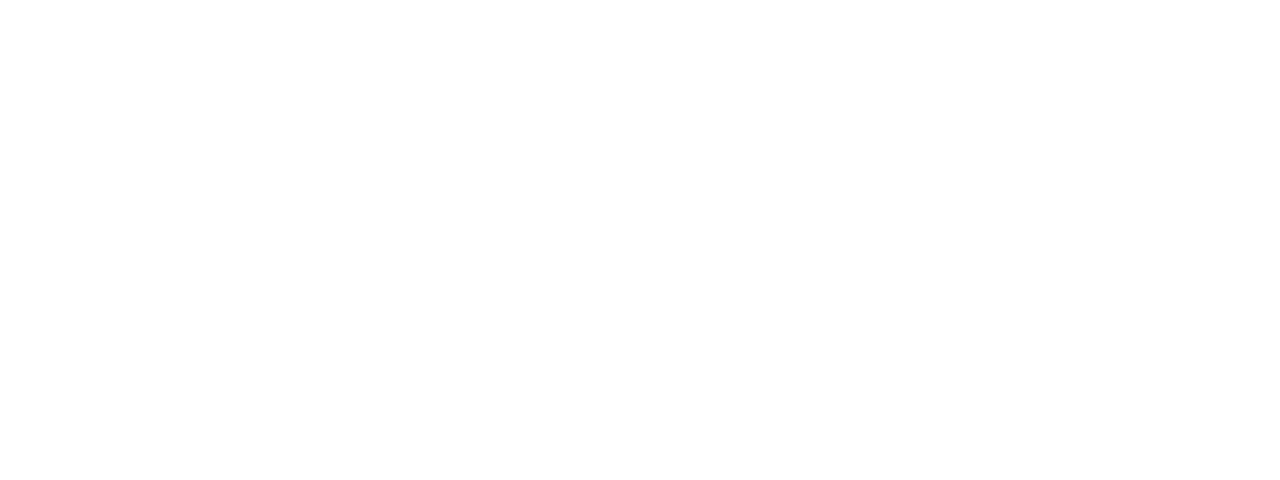
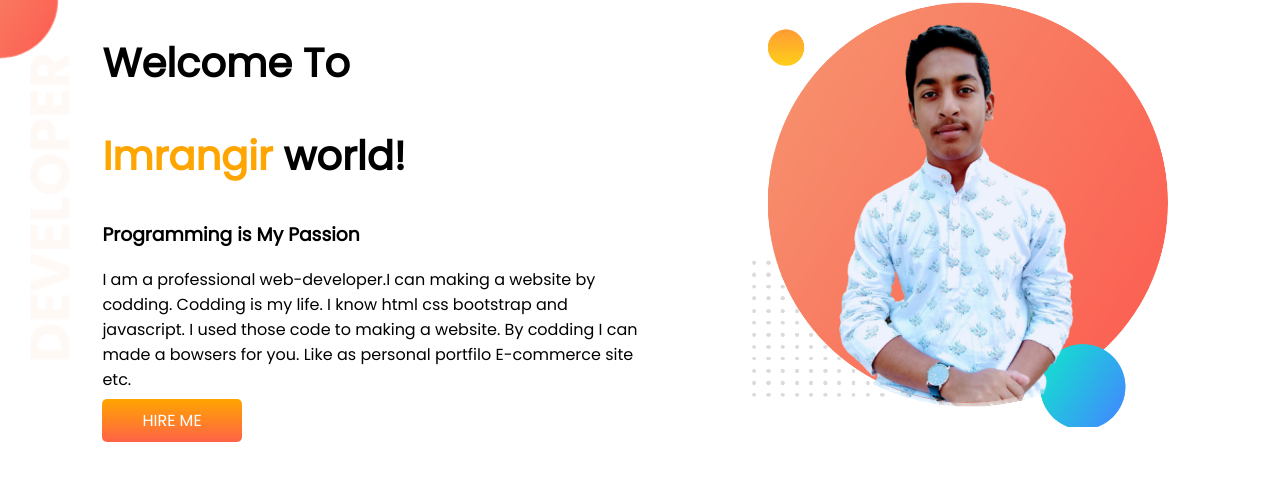
Before and after one commit to ImrangirHossain/Developer-portfilo, a plain HTML site: page index.html in a window 1280 px wide. Drawn offline with Linux system fonts and the light colour scheme.

Commit message:
first section complete

```diff
--- a/index.html
+++ b/index.html
@@ -4,10 +4,24 @@
     <meta charset="UTF-8">
     <meta http-equiv="X-UA-Compatible" content="IE=edge">
     <meta name="viewport" content="width=device-width, initial-scale=1.0">
+    <link rel="preconnect" href="https://fonts.googleapis.com">
+    <link rel="preconnect" href="https://fonts.gstatic.com" crossorigin>
+    <link href="https://fonts.googleapis.com/css2?family=Poppins&display=swap" rel="stylesheet">
     <title>Imrangir Portfilo</title>
     <link rel="stylesheet" href="style.css">
 </head>
 <body>
-
+    <section class="bg-img">
+    <div class="harf-width">
+    <h1>Welcome To </h1>
+    <h1><span class="font-color"> Imrangir</span> world!</h1>
+    <h3>Programming is My Passion</h3>
+    <p>I am a professional web-developer.I can making a website by codding. Codding is my life. I know html css bootstrap and javascript. I used those code to making a website. By codding I can made a bowsers for you. Like as personal portfilo E-commerce site etc. </p>
+    <a target="blank" href="https://www.linkedin.com/feed/">HIRE ME</a>
+    </div>
+    <div class="harf-width">
+        <img  src="images/imrangir-portfilo.png" alt="Images">
+    </div>
+    </section>
 </body>
 </html>
--- a/style.css
+++ b/style.css
@@ -0,0 +1,32 @@
+body{
+    font-family: 'Poppins', sans-serif;
+    margin: 0;
+}
+section{
+    display: flex;
+}
+.font-color{
+    color: orange;
+}
+.harf-width{
+    width: 50%;
+    padding-left: 8%;
+}
+.harf-width h1{
+    font-size: 40px;
+}
+.harf-width img{
+    width: 80%;
+}
+.harf-width a{
+    text-decoration: none;
+    background-image: linear-gradient(orange, tomato);
+    padding: 10px 40px;
+    border-radius: 5px;
+    font-weight: 700px;
+    color: white;
+}
+.bg-img{
+    background-image: url(images/top-banner.png);
+    background-repeat: no-repeat;
+}
```
Also changed, not shown: images/IMG-20210328-WA0032-removebg-preview.png (added), images/IMG-20210328-WA0032.jpg (added), images/IMG-20210328-WA0056.jpg (added), images/IMG_20200417_140934_4-removebg-preview.png (added), images/Imrangir-portfilo-2.png (added), images/dream-bg.png (added), images/exp-bg.png (added), images/imrangir-portfilo.png (added), images/my-bg.png (added), images/my-bg2.png (added), images/top-banner.png (added).
